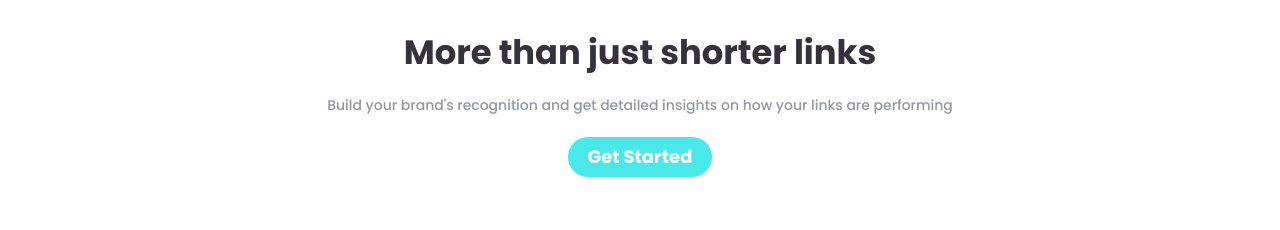
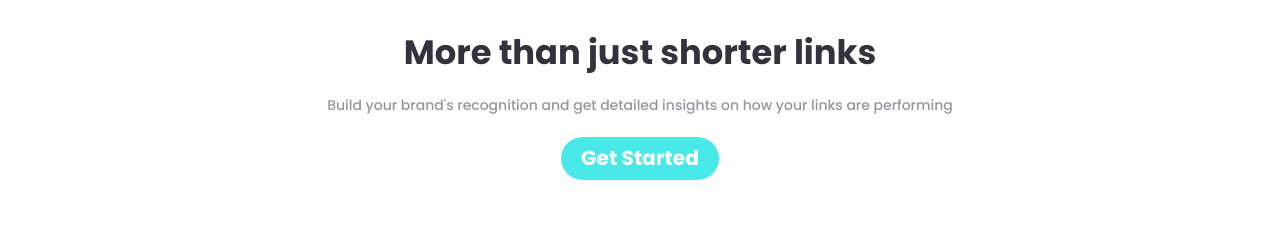
Before and after one commit to byKriz/react-url-short-api, a React (Vite) app: page / in a window 1280 px wide. Shown: the part 1260-1490 px from the top of the page. Built offline with nearby package versions, Linux system fonts and the light colour scheme.

Commit message:
cambiando a rem

```diff
--- a/src/components/GetStartedBtn/GetStartedBtn.module.scss
+++ b/src/components/GetStartedBtn/GetStartedBtn.module.scss
@@ -7,5 +7,5 @@
   border-radius: 40px;
   text-decoration: none;
   font-weight: 700;
-  font-size: 18px;
+  font-size: 1.125rem;
 }
```
